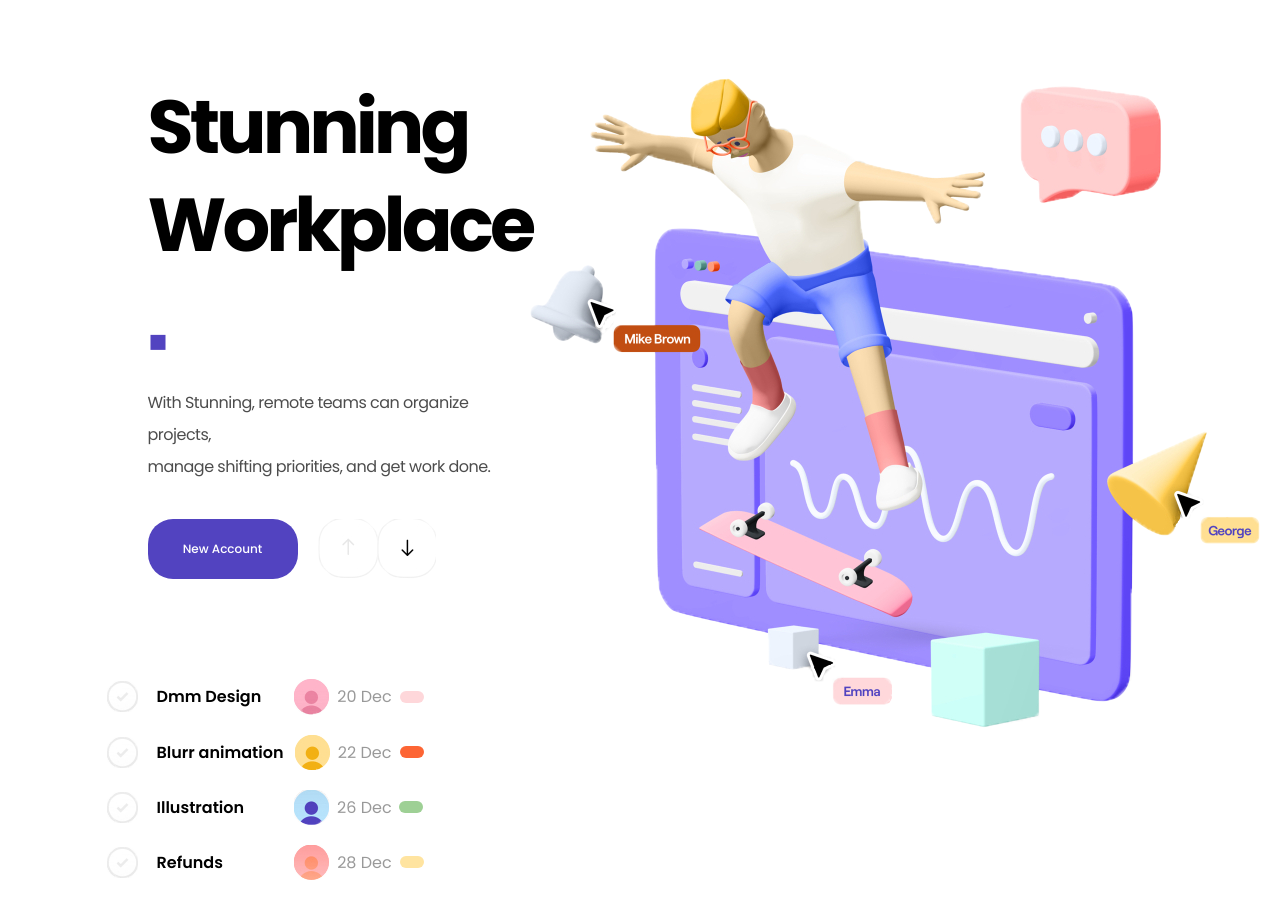
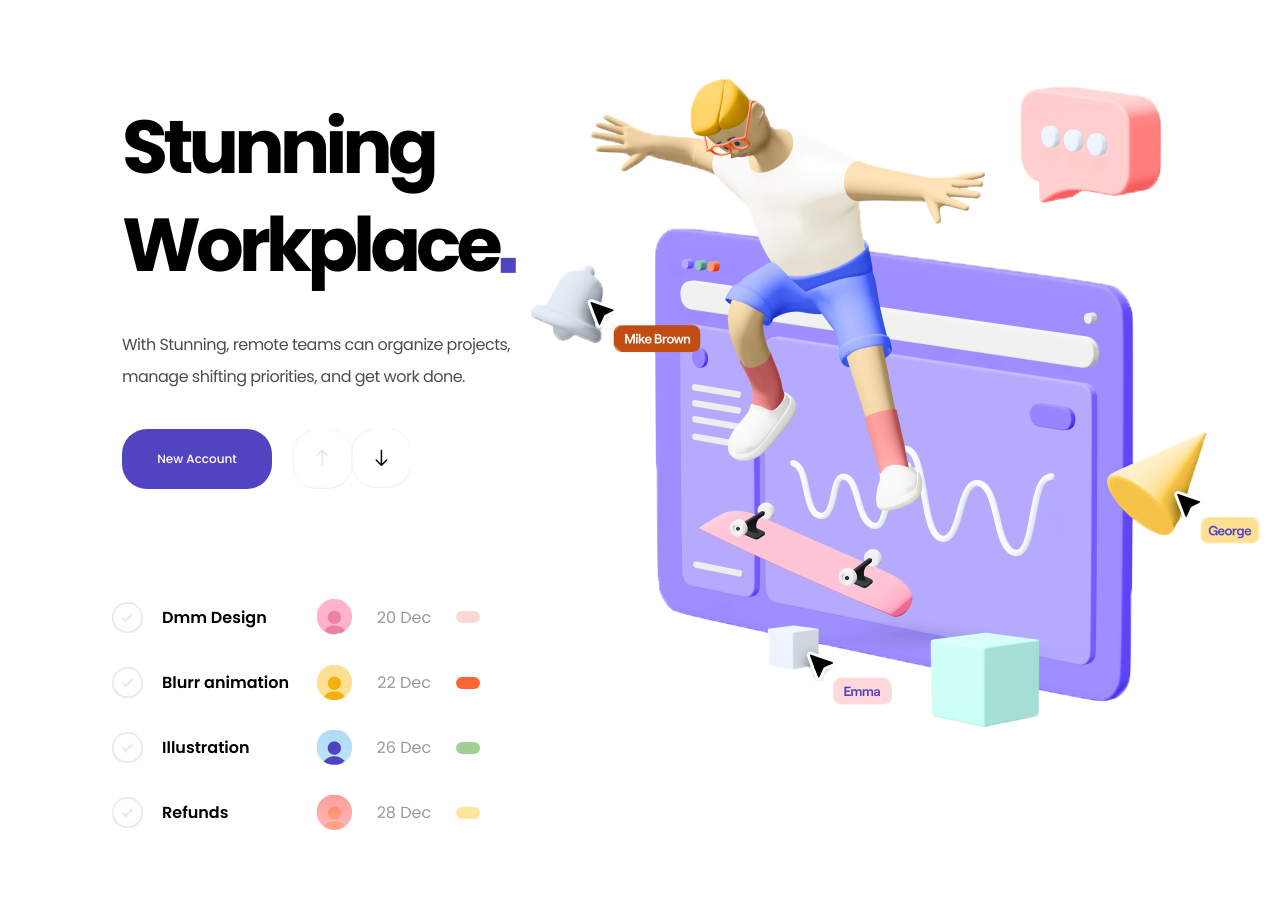
Before and after one commit to Jahid-MD/Edyoda2021-22, a plain HTML site: page Assignment on Stunning Landing Page/index.html in a window 1280 px wide. Shown: the part 112-1030 px from the top of the page. Drawn offline with Linux system fonts and the light colour scheme.

Commit message:
Update index.css

```diff
--- a/Assignment on Stunning Landing Page/index.css
+++ b/Assignment on Stunning Landing Page/index.css
@@ -68,12 +68,12 @@ main{
 
 }
 #landing-section h1{
-    margin: 0;
+    margin:20px 0;
     font-size: 75px;
     font-weight:700;
-    letter-spacing: -4px;
+    letter-spacing: -5px;
     line-height: 1.3;
-    width: 75%;
+    width: 80%;
 }
 
 #landing-section h1 span i{
@@ -87,7 +87,7 @@ main{
     line-height: 2;
     letter-spacing: -0.5px;
     font-size: 16px;
-    width: 75%;
+    width: 80%;
 }
 button{
     cursor: pointer;
@@ -95,7 +95,7 @@ button{
 #landing-section .btns-wrapper{
     display: flex;
     align-items: center;
-    width: 75%;
+    width: 80%;
 }
 
 #landing-section button{
@@ -109,12 +109,14 @@ button{
     font-weight: 500;
     font-size: 12px;
     margin:20px 20px 20px 0 ;
-
 }
 
+.btns-wrapper img{
+    cursor: pointer;
+}
 #user-list{
-    width: 70%;
-    margin: 70px auto;
+    width: 80%;
+    margin: 70px 20px;
 }
 .user {
     display: flex;
@@ -126,6 +128,7 @@ button{
     background-repeat: no-repeat;
     background-position-x: 10px;
     background-position-y: center;
+    margin: 10px 0;
 }
 .user span{
     color: rgba(0,0,0,0.4);
@@ -163,7 +166,8 @@ button{
     background-color: #FFE4A0;
 }
 .user:hover{
-    transform: scale(1.08);
+    transform: scaley(1.08);
+    transition: all ease ;
     border-radius: 5px;
     box-shadow:-5px 13px 26px  #ccc;
     background-image: url('./images/tick-blue.png');
```
